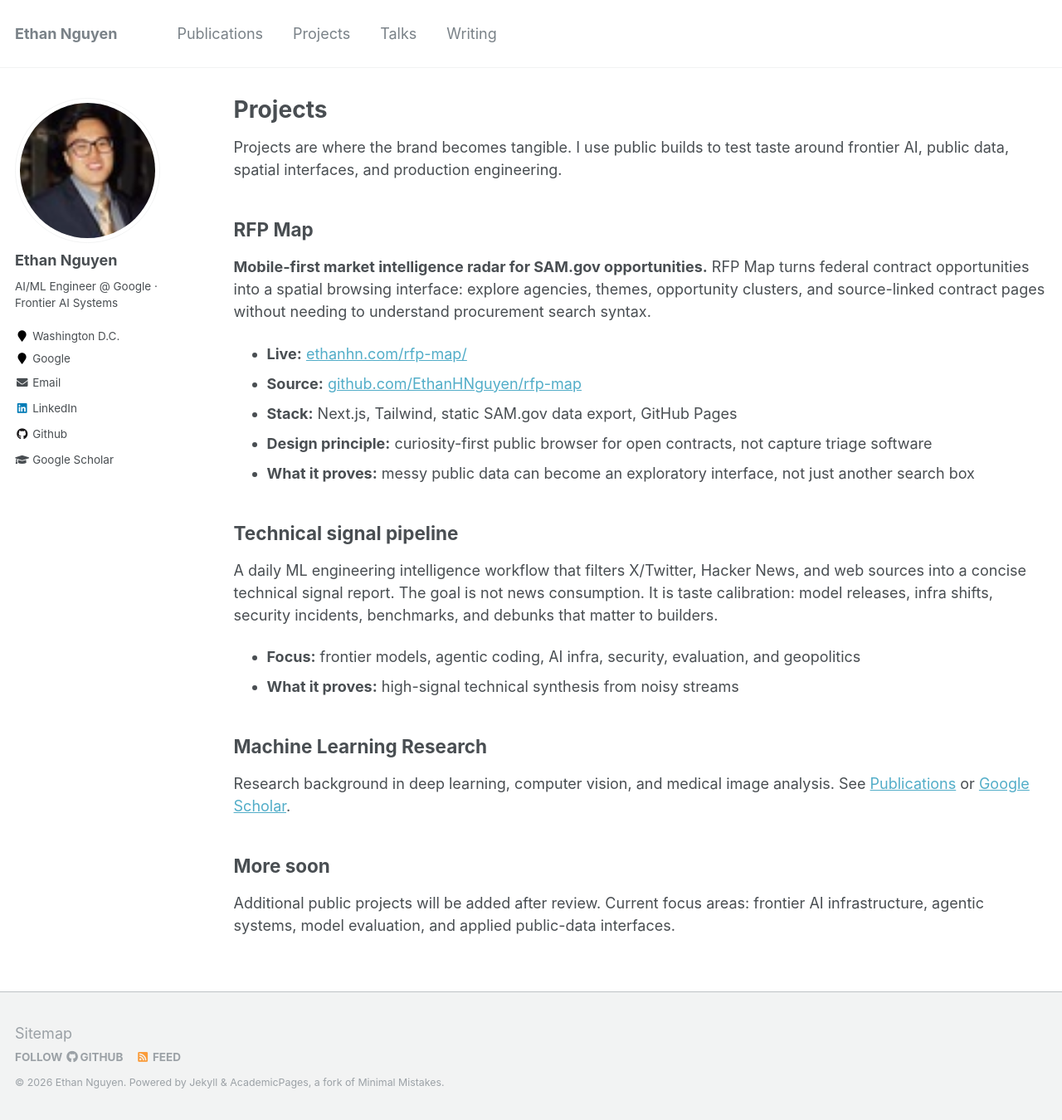
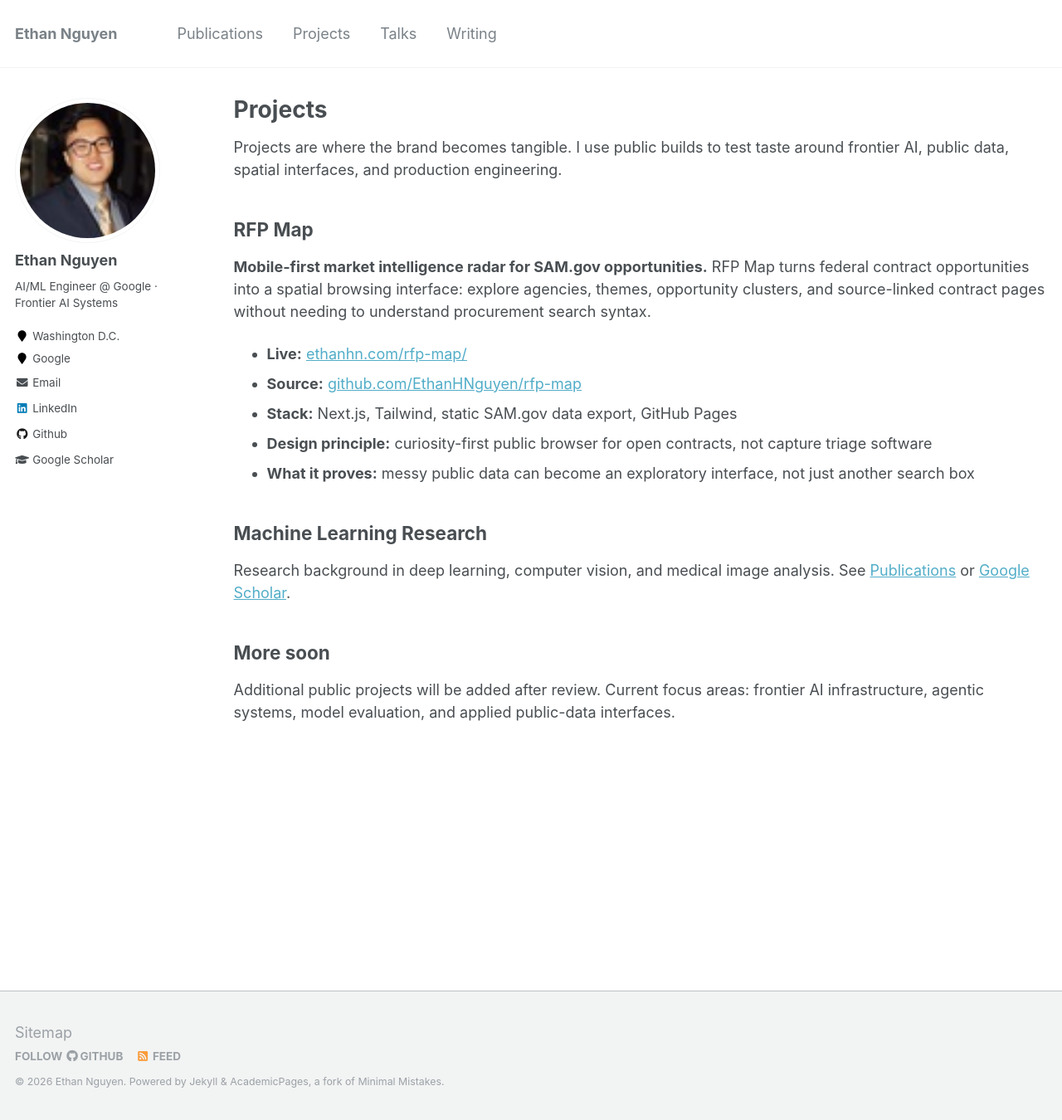
Before and after one commit to EthanHNguyen/ethanhnguyen.github.io, a Jekyll site: the page built from _pages/portfolio.html, in a window 1280 px wide and 1350 px high. Shown: the whole window at 83% size. Built offline with Jekyll 4.4.1, drawn with Linux system fonts in a browser that asks for light colours.

Commit message:
Remove technical signal pipeline from Projects page

```diff
--- a/_pages/portfolio.html
+++ b/_pages/portfolio.html
@@ -19,14 +19,6 @@ author_profile: true
   <li><strong>What it proves:</strong> messy public data can become an exploratory interface, not just another search box</li>
 </ul>
 
-<h2>Technical signal pipeline</h2>
-
-<p>A daily ML engineering intelligence workflow that filters X/Twitter, Hacker News, and web sources into a concise technical signal report. The goal is not news consumption. It is taste calibration: model releases, infra shifts, security incidents, benchmarks, and debunks that matter to builders.</p>
-
-<ul>
-  <li><strong>Focus:</strong> frontier models, agentic coding, AI infra, security, evaluation, and geopolitics</li>
-  <li><strong>What it proves:</strong> high-signal technical synthesis from noisy streams</li>
-</ul>
 
 <h2>Machine Learning Research</h2>
 
```
